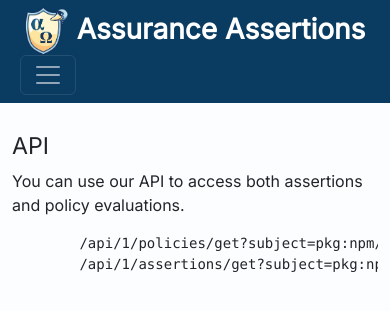
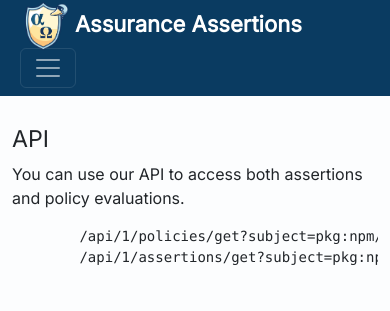
Before and after one commit to ossf/alpha-omega, a Django app: page /help/api in a window 390 px wide. Shown: the top 311 px of the page. Run offline with Django 4.2, Linux system fonts and the light colour scheme; parts of the project's set-up code (start-up, migrations or seed data) failed here and were passed over; some libraries are stand-ins or nearby versions.

Commit message:
More tweaking home page.
Signed-off-by: Michael Scovetta <michael.scovetta@gmail.com>

```diff
--- a/omega/oaf/frontend/oaffe/templates/base.html
+++ b/omega/oaf/frontend/oaffe/templates/base.html
@@ -6,7 +6,7 @@
   <head>
     <meta charset="utf-8" />
     <meta name="viewport" content="width=device-width, initial-scale=1, shrink-to-fit=no" />
-    <link rel="icon" href="https://openssf.org/wp-content/uploads/sites/132/2021/09/cropped-favicon-192x192.png" />
+    <link rel="icon" href="{% static "oaffe/alpha-omega-logo-icon-color.png" %}" />
     <link rel="stylesheet" type="text/css" href="{% static "oaffe/resources/bootstrap/dist/css/bootstrap.min.css" %}" />
     <link rel="stylesheet" type="text/css" href="{% static "oaffe/resources/@fortawesome/fontawesome-free/css/all.css" %}" />
 
@@ -25,13 +25,14 @@
       @media(max-width: 767px) {
         #lf-header { display: none; }
         .poc-alert { display: none; }
+        a.navbar-brand { font-size: 22px !important; }
       }
+
       nav.navbar {
         background-color: rgba(10, 59, 97, 100);
       }
-
+      a.navbar-brand img { height: 50px; margin-top: -8px; margin-bottom: -8px }
       a.navbar-brand { font-size: 28px; font-weight: bold; margin-left: 12px; padding-top: 0}
-      a.navbar-brand img { height: 50px; margin-top: -8px; margin-bottom: -8px }
 
       .monospace {
         white-space: pre;
```
